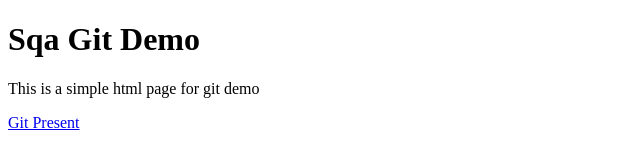
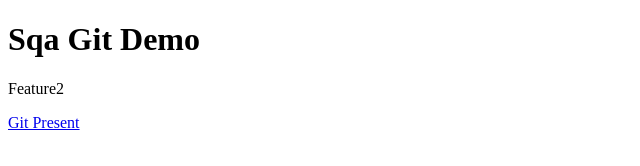
Before and after one commit to awais-max/localrepo, a plain HTML site: page index.html in a window 1280 px wide. Shown: the whole page, without its empty margins (0-640 px from the left). Drawn offline with Linux system fonts and the light colour scheme.

Commit message:
feature2 paragraph

```diff
--- a/index.html
+++ b/index.html
@@ -9,7 +9,7 @@
 
 <body>
     <h1>Sqa Git Demo</h1>
-    <p>This is a simple html page for git demo</p>
+    <p>Feature2</p>
     <a href="https://github.com/awais-max/git-present">Git Present</a>
 </body>
 
```
